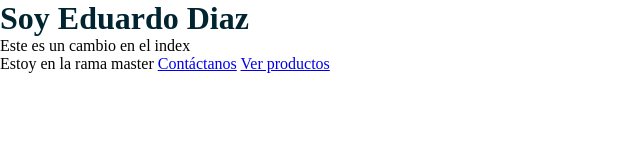
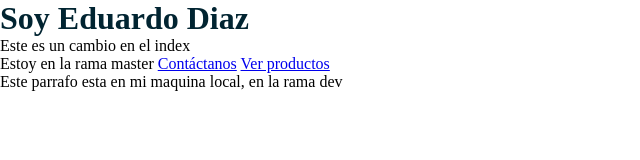
Before and after one commit to eduardiazcode/Mi-portafolio, a plain HTML site: page index.html in a window 1280 px wide. Shown: the whole page, without its empty margins (0-640 px from the left). Drawn offline with Linux system fonts and the light colour scheme.

Commit message:
Primer commmit para subir Github

```diff
--- a/index.html
+++ b/index.html
@@ -12,5 +12,10 @@
         <span>Estoy en la rama master</span>
         <a href="./contact.html">Contáctanos</a>
         <a href="./products.html">Ver productos</a>
+
+    <div>
+        <p>Este parrafo esta en mi maquina local, en la rama dev</p>
+    </div>
+
     </body>
 </hmtl>
```
